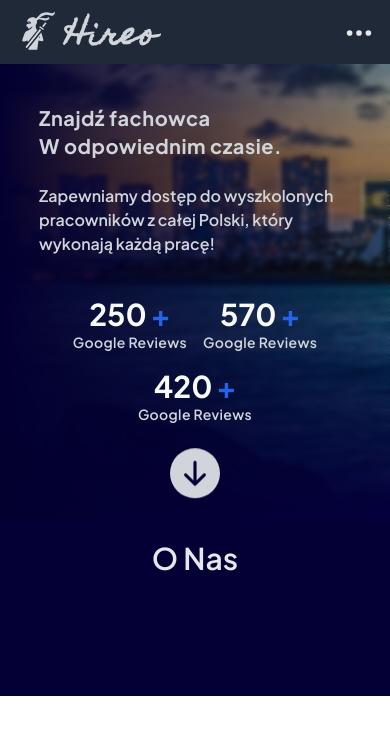
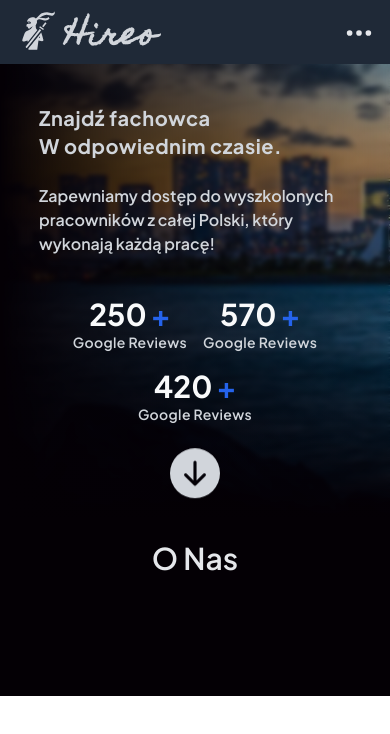
Before and after one commit to Habownia/hireo, a Next.js app: page / in a window 390 px wide. Shown: the top 734 px of the page. Built offline with nearby package versions, Linux system fonts and the light colour scheme; a web font is replaced by a local one.

Commit message:
Better coloring

```diff
--- a/components/Hero.tsx
+++ b/components/Hero.tsx
@@ -9,8 +9,8 @@ function Hero() {
 				style={{ background: `url(${image.src}) center center no-repeat` }}
 				className='relative'
 			>
-				<div className=' bg-gradient-to-b from-transparent via-transparent to-[#04003d] backdrop-blur-xs md:backdrop-blur-none'>
-					<div className='bg-gradient-to-r from-[#030030] via-[#0300308d] to-transparent'>
+				<div className=' bg-gradient-to-b from-transparent via-transparent to-[rgb(4,0,5)] backdrop-blur-xs md:backdrop-blur-none'>
+					<div className='bg-gradient-to-r from-[rgb(4,0,5)] via-[rgba(4,0,5,0.5)] to-transparent'>
 						<div className='max-w-[680px] md:px-20 px-[10%] py-24 pt-10 md:py-40 '>
 							<h1 className=' font-jakarta flex flex-col font-bold text-xl mobilel:text-2xl md:text-5xl tracking-wide text-gray-300 '>
 								<span>Znajdź fachowca</span>
@@ -53,7 +53,7 @@ function Hero() {
 					<BsFillArrowDownCircleFill size={50} className='animate-bounce' />
 				</div>
 			</div>
-			<div className='h-44 bg-[#040035] font-jakarta text-gray-200 flex justify-center'>
+			<div className='h-44 bg-[rgb(4,0,5)] font-jakarta text-gray-200 flex justify-center'>
 				<h2 className=' text-3xl font-semibold py-5'>O Nas</h2>
 			</div>
 		</>
```
